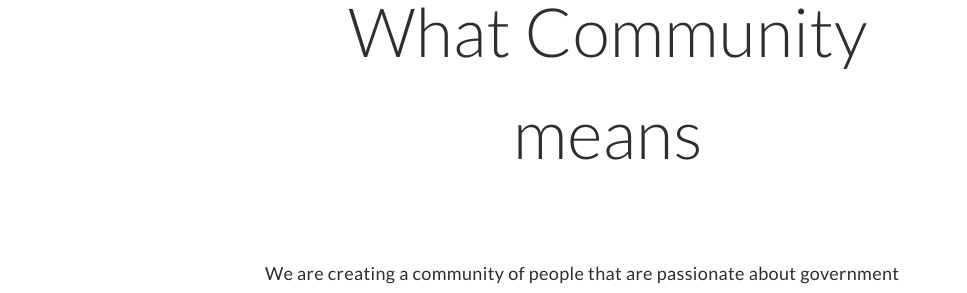
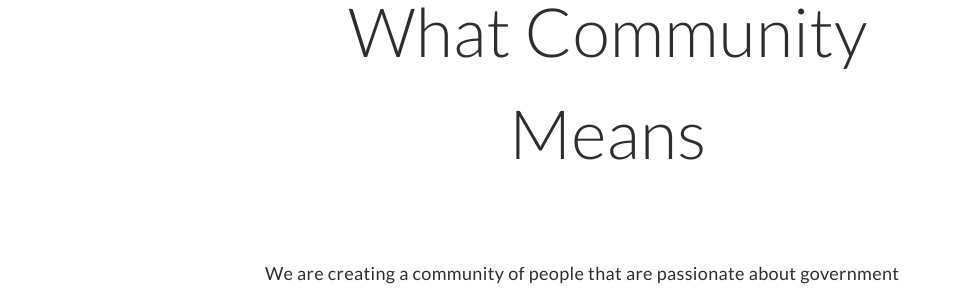
Before and after one commit to opendatainitiative/opendatainitiative.github.io, a Jekyll site: the page built from community.md, in a window 1280 px wide. Shown: the part 238-531 px from the top of the page, without its empty margins (32-999 px from the left). Built offline with Jekyll 4.4.1, drawn with Linux system fonts in a browser that asks for light colours.

Commit message:
fix section capitialization

```diff
--- a/community.md
+++ b/community.md
@@ -4,7 +4,7 @@ permalink: /community
 title: Community
 ---
 
-# What Community means
+# What Community Means
 We are creating a community of people that are passionate about government financial transparency. We understand that
 maintaining a community can not be taken for granted. Similar to what we expect from our government, transparent reviews of
 the community processes and governance encourages greater participation and makes the organization stronger. Transparency is
```
